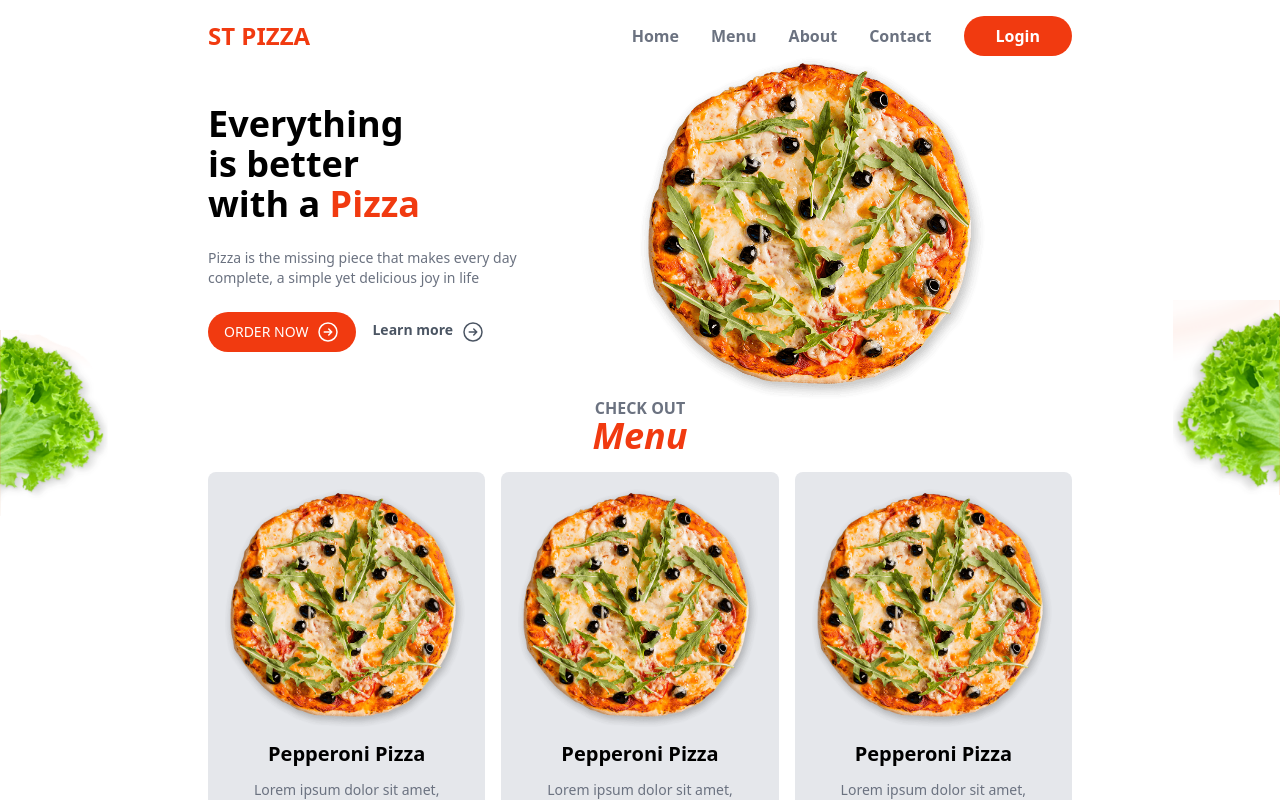
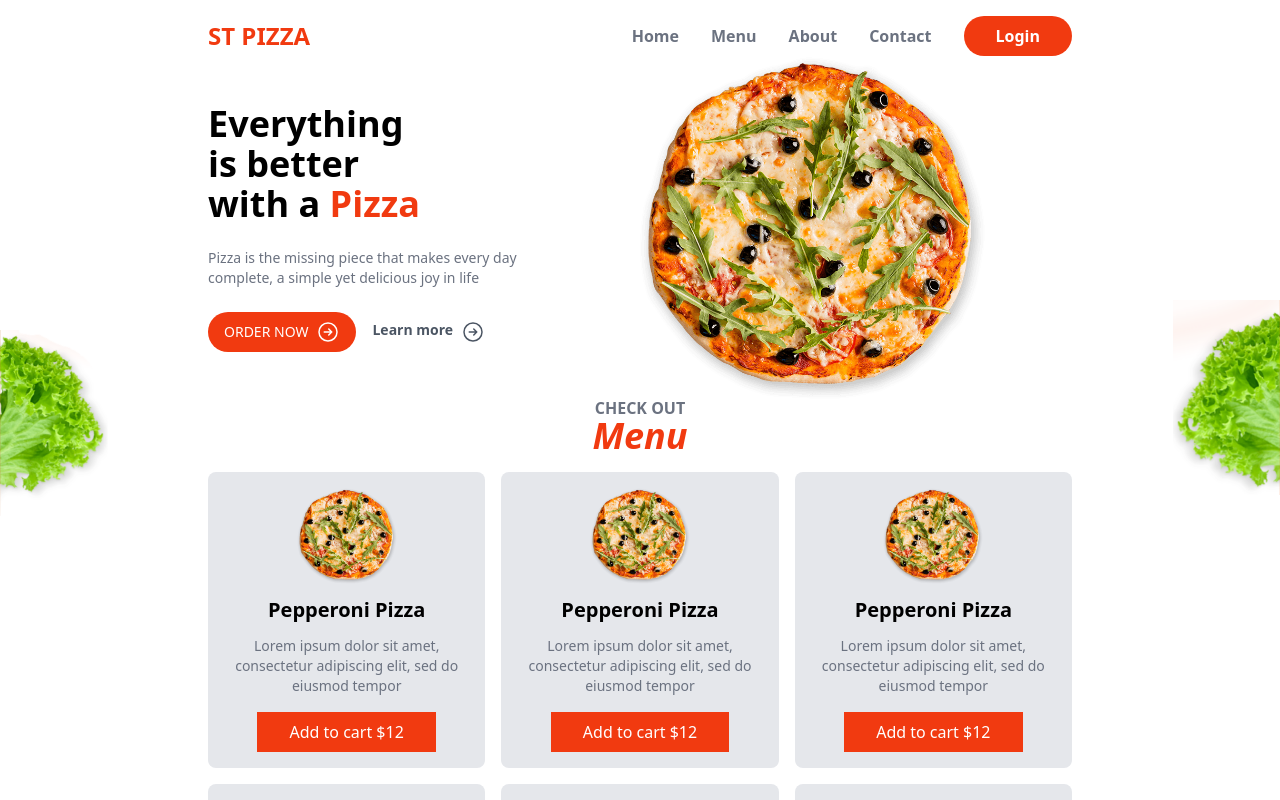
Before and after one commit to VladlenFolk/pizza_next, a Next.js app: page / in a window 1280 px wide. Shown: the top 800 px of the page. Built offline with nearby package versions, Linux system fonts and the light colour scheme.

Commit message:
feat: ended with menu item

```diff
--- a/src/app/components/layout/HomeMenu.js
+++ b/src/app/components/layout/HomeMenu.js
@@ -4,7 +4,7 @@ import MenuItem from "../menu/MenuItem";
 export default function HomeMenu() {
   return (
     <section className="">
-      <div className="absolute h-full left-0 right-0 justify-start w-full">
+      <div className="absolute  left-0 right-0 justify-start w-full">
         <div className="absolute left-0 -top-[70px] text-left -z-10">
           <Image src={"/sallad1.png"} width={109} height={189} alt="salad" />
         </div>
--- a/src/app/components/menu/MenuItem.js
+++ b/src/app/components/menu/MenuItem.js
@@ -2,8 +2,10 @@ import Image from "next/image";
 
 export default function MenuItem() {
   return (
-    <div className="bg-gray-200 p-4 rounded-lg text-center">
-      <Image width={242} height={240} src="/pizza.png" alt="pizza" />
+    <div className="bg-gray-200 p-4 rounded-lg text-center hover:bg-white hover:shadow-md hover:shadow-black/25 transition-all">
+      <div className="text-center">
+      <Image width={100} height={100} src="/pizza.png" alt="pizza" className="max-h-auto max-h-24 block mx-auto"/>
+      </div>
       <h4 className="font-semibold text-xl my-3">Pepperoni Pizza</h4>
       <p className="text-gray-500 text-sm">
         Lorem ipsum dolor sit amet, consectetur adipiscing elit, sed do eiusmod
```
